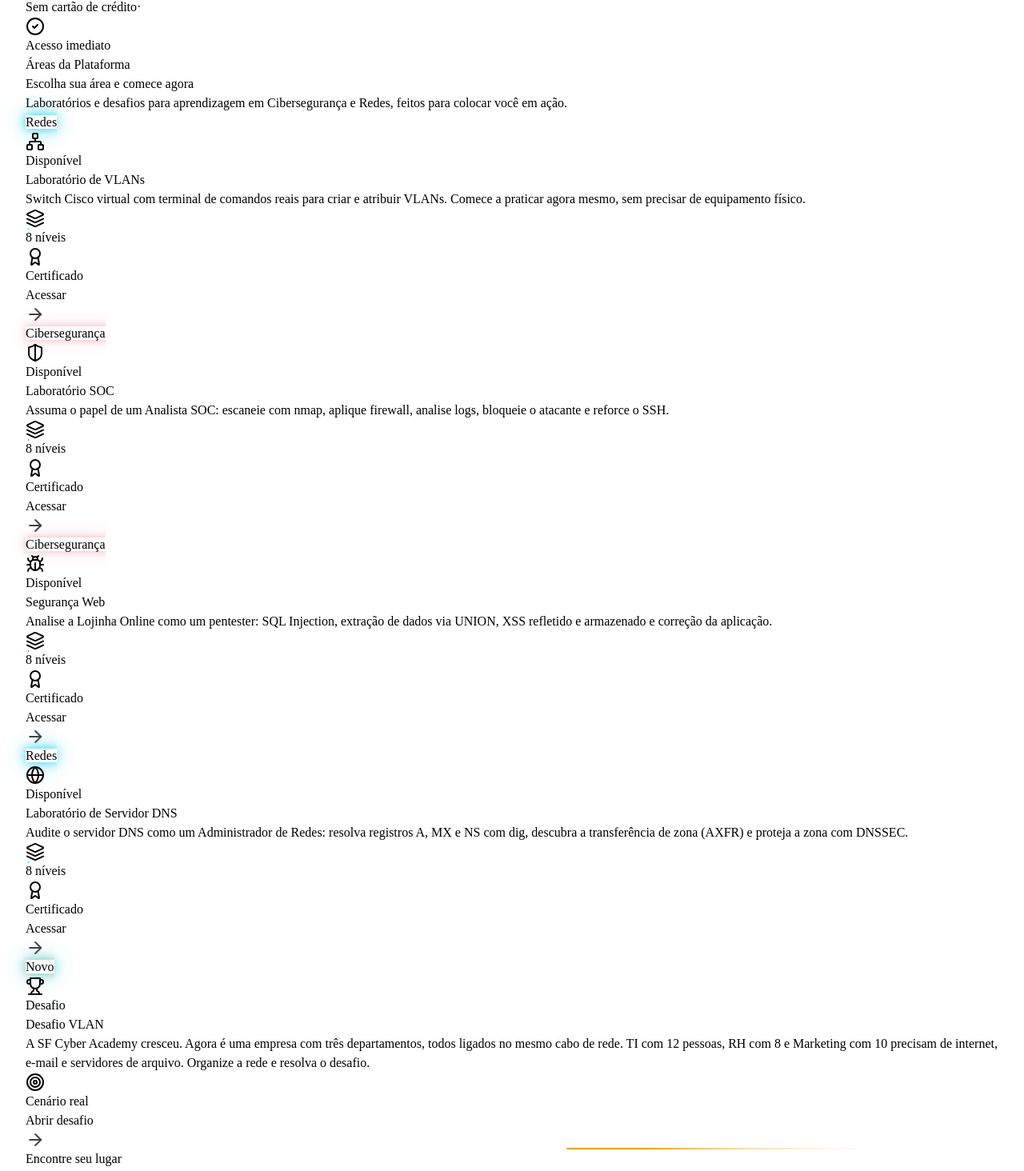
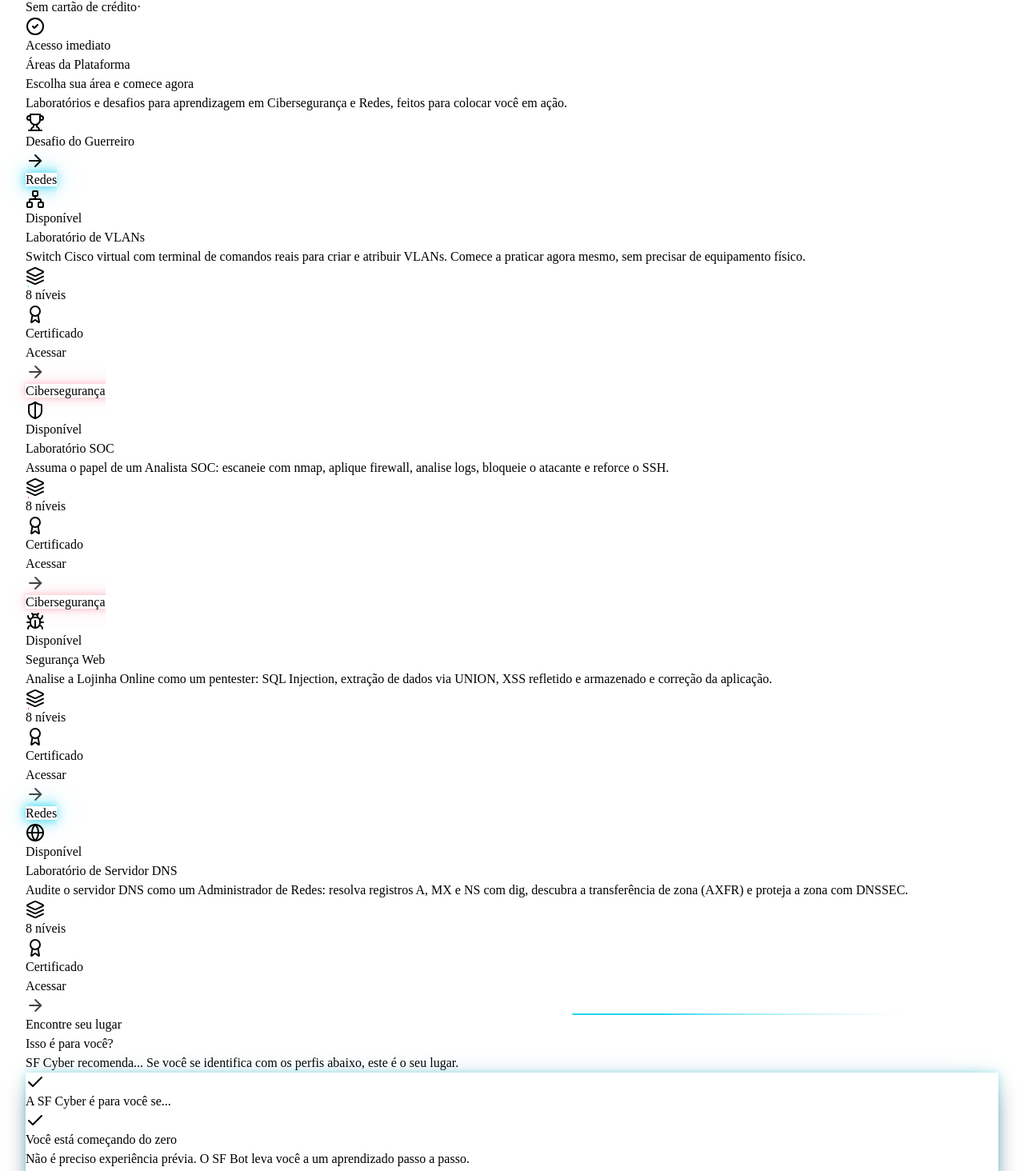
Before and after one commit to sandronsk1977-creator/sf-cyber, a React (Vite) app in the folder client/: page / in a window 1280 px wide. Shown: the part 2032-3496 px from the top of the page at 80% size. Built offline with nearby package versions, Linux system fonts and the light colour scheme.

Commit message:
Move Desafio VLAN para botao com modal e restaura os 4 cards alinhados

```diff
--- /dev/null
+++ b/client/src/components/DesafioVlanModal.tsx
@@ -0,0 +1,88 @@
+import { useEffect } from "react";
+import { Trophy, Target, ArrowRight, X } from "lucide-react";
+
+interface DesafioVlanModalProps {
+  open: boolean;
+  onOpenChange: (open: boolean) => void;
+}
+
+export function DesafioVlanModal({ open, onOpenChange }: DesafioVlanModalProps) {
+  useEffect(() => {
+    if (!open) return;
+
+    const handleKeyDown = (event: KeyboardEvent) => {
+      if (event.key === "Escape") onOpenChange(false);
+    };
+
+    const previousOverflow = document.body.style.overflow;
+    document.body.style.overflow = "hidden";
+    document.addEventListener("keydown", handleKeyDown);
+
+    return () => {
+      document.body.style.overflow = previousOverflow;
+      document.removeEventListener("keydown", handleKeyDown);
+    };
+  }, [open, onOpenChange]);
+
+  if (!open) return null;
+
+  return (
+    <div
+      role="dialog"
+      aria-modal="true"
+      aria-labelledby="desafio-vlan-title"
+      className="fixed inset-0 z-50 flex items-center justify-center bg-black/70 p-4 backdrop-blur-sm"
+      onClick={() => onOpenChange(false)}
+    >
+      <div
+        className="relative w-full max-w-lg rounded-2xl border border-amber-500/40 bg-slate-900 p-6 pt-8 text-slate-100 shadow-2xl shadow-amber-500/10"
+        onClick={(event) => event.stopPropagation()}
+      >
+        <button
+          type="button"
+          onClick={() => onOpenChange(false)}
+          aria-label="Fechar"
+          autoFocus
+          className="absolute right-4 top-4 rounded-lg p-1.5 text-slate-400 transition-colors hover:bg-slate-800 hover:text-white"
+        >
+          <X className="h-5 w-5" />
+        </button>
+
+        <span className="mb-4 inline-flex items-center gap-2 rounded-full border border-amber-500/30 bg-amber-500/10 px-3 py-1 font-mono text-xs font-bold uppercase tracking-widest text-amber-300">
+          <Trophy className="h-3.5 w-3.5" />
+          Desafio
+        </span>
+
+        <h2
+          id="desafio-vlan-title"
+          className="mb-2 font-mono text-2xl font-extrabold text-white"
+        >
+          Desafio VLAN
+        </h2>
+        <p className="mb-5 text-sm leading-relaxed text-slate-300">
+          A SF Cyber Academy cresceu. Agora é uma empresa com três departamentos, todos ligados no
+          mesmo cabo de rede. TI com 12 pessoas, RH com 8 e Marketing com 10 precisam de internet,
+          e-mail e servidores de arquivo. Organize a rede e resolva o desafio.
+        </p>
+
+        <div className="mb-6 flex items-center gap-2">
+          <span className="inline-flex items-center gap-1.5 rounded-full border border-slate-700 bg-slate-800/80 px-3 py-1.5 text-xs font-semibold text-slate-300">
+            <Target className="h-3.5 w-3.5 text-amber-400" />
+            Cenário real
+          </span>
+        </div>
+
+        <a
+          href="https://desafiovlan.projetosdisruptivos.com.br/"
+          target="_blank"
+          rel="noopener noreferrer"
+          onClick={() => onOpenChange(false)}
+          className="inline-flex w-full items-center justify-center gap-2 rounded-xl bg-amber-500 px-5 py-3 text-sm font-bold text-slate-950 shadow-xl shadow-amber-500/25 transition-colors hover:bg-amber-600"
+        >
+          Abrir desafio
+          <ArrowRight className="h-4 w-4" />
+        </a>
+      </div>
+    </div>
+  );
+}
--- a/client/src/components/PortalCardsSection.tsx
+++ b/client/src/components/PortalCardsSection.tsx
@@ -1,5 +1,6 @@
-import React from "react";
-import { Network, ShieldHalf, Bug, Globe, ArrowRight, Layers, Award, Trophy, Target } from "lucide-react";
+import React, { useState } from "react";
+import { Network, ShieldHalf, Bug, Globe, ArrowRight, Layers, Award, Trophy } from "lucide-react";
+import { DesafioVlanModal } from "@/components/DesafioVlanModal";
 
 const metaChips = (
   <>
@@ -25,6 +26,8 @@ const cardFooter = (
 );
 
 export function PortalCardsSection() {
+  const [desafioOpen, setDesafioOpen] = useState(false);
+
   return (
     <section id="portal" className="py-20 bg-slate-950 text-slate-100 relative">
       <div className="container">
@@ -40,12 +43,24 @@ export function PortalCardsSection() {
           </p>
         </div>
 
-        <div className="flex flex-wrap justify-center gap-6 max-w-6xl mx-auto">
+        <div className="mb-10 -mt-6 flex justify-center">
+          <button
+            type="button"
+            onClick={() => setDesafioOpen(true)}
+            className="group inline-flex items-center gap-2.5 rounded-xl border border-amber-300/70 bg-amber-500 px-6 py-3 text-sm font-extrabold uppercase tracking-wider text-slate-950 shadow-[0_0_22px_rgba(245,158,11,0.45)] transition-all hover:-translate-y-0.5 hover:bg-amber-400 hover:shadow-[0_0_36px_rgba(245,158,11,0.75)] focus-visible:outline-none focus-visible:ring-2 focus-visible:ring-amber-300 focus-visible:ring-offset-2 focus-visible:ring-offset-slate-950 sm:text-base"
+          >
+            <Trophy className="h-5 w-5" />
+            Desafio do Guerreiro
+            <ArrowRight className="h-4 w-4 transition-transform group-hover:translate-x-1" />
+          </button>
+        </div>
+
+        <div className="grid grid-cols-1 md:grid-cols-2 xl:grid-cols-4 gap-6 max-w-6xl mx-auto">
           {/* Card 01 - Redes | Simulador VLAN */}
           <a
             href="/vlans/index.html"
             style={{ "--neon": "#22d3ee" } as React.CSSProperties}
-            className="sf-neon-card group relative w-full md:w-[calc(50%-0.75rem)] xl:w-[calc(33.333%-1rem)] p-6 pt-7 rounded-3xl bg-slate-900/60 border border-cyan-500/40 flex flex-col justify-between transition-all hover:-translate-y-1 hover:border-cyan-400"
+            className="sf-neon-card group relative p-6 pt-7 rounded-3xl bg-slate-900/60 border border-cyan-500/40 flex flex-col justify-between transition-all hover:-translate-y-1 hover:border-cyan-400"
             target="_blank"
             rel="noopener noreferrer"
           >
@@ -75,7 +90,7 @@ export function PortalCardsSection() {
           <a
             href="/seguranca/index.html"
             style={{ "--neon": "#f43f5e" } as React.CSSProperties}
-            className="sf-neon-card group relative w-full md:w-[calc(50%-0.75rem)] xl:w-[calc(33.333%-1rem)] p-6 pt-7 rounded-3xl bg-slate-900/60 border border-cyan-500/40 flex flex-col justify-between transition-all hover:-translate-y-1 hover:border-cyan-400"
+            className="sf-neon-card group relative p-6 pt-7 rounded-3xl bg-slate-900/60 border border-cyan-500/40 flex flex-col justify-between transition-all hover:-translate-y-1 hover:border-cyan-400"
             target="_blank"
             rel="noopener noreferrer"
           >
@@ -105,7 +120,7 @@ export function PortalCardsSection() {
           <a
             href="/web/index.html"
             style={{ "--neon": "#f43f5e" } as React.CSSProperties}
-            className="sf-neon-card group relative w-full md:w-[calc(50%-0.75rem)] xl:w-[calc(33.333%-1rem)] p-6 pt-7 rounded-3xl bg-slate-900/60 border border-cyan-500/40 flex flex-col justify-between transition-all hover:-translate-y-1 hover:border-cyan-400"
+            className="sf-neon-card group relative p-6 pt-7 rounded-3xl bg-slate-900/60 border border-cyan-500/40 flex flex-col justify-between transition-all hover:-translate-y-1 hover:border-cyan-400"
             target="_blank"
             rel="noopener noreferrer"
           >
@@ -135,7 +150,7 @@ export function PortalCardsSection() {
           <a
             href="/dns/index.html"
             style={{ "--neon": "#22d3ee" } as React.CSSProperties}
-            className="sf-neon-card group relative w-full md:w-[calc(50%-0.75rem)] xl:w-[calc(33.333%-1rem)] p-6 pt-7 rounded-3xl bg-slate-900/60 border border-cyan-500/40 flex flex-col justify-between transition-all hover:-translate-y-1 hover:border-cyan-400"
+            className="sf-neon-card group relative p-6 pt-7 rounded-3xl bg-slate-900/60 border border-cyan-500/40 flex flex-col justify-between transition-all hover:-translate-y-1 hover:border-cyan-400"
             target="_blank"
             rel="noopener noreferrer"
           >
@@ -160,50 +175,9 @@ export function PortalCardsSection() {
 
             {cardFooter}
           </a>
+        </div>
 
-          {/* Card 05 - Desafio VLAN */}
-          <a
-            href="https://desafiovlan.projetosdisruptivos.com.br/"
-            style={{ "--neon": "#f59e0b" } as React.CSSProperties}
-            className="sf-neon-card group relative w-full md:w-[calc(50%-0.75rem)] xl:w-[calc(33.333%-1rem)] p-6 pt-7 rounded-3xl bg-slate-900/60 border border-amber-500/40 flex flex-col justify-between transition-all hover:-translate-y-1 hover:border-amber-400"
-            target="_blank"
-            rel="noopener noreferrer"
-          >
-            <span className="absolute -top-3.5 left-1/2 -translate-x-1/2 px-4 py-1 rounded-full bg-amber-950 text-amber-200 text-xs font-bold uppercase tracking-wider border border-amber-400/50 animate-neon-badge z-10">
-              Novo
-            </span>
-            <div className="flex items-start justify-between mb-4">
-              <div className="w-11 h-11 rounded-2xl bg-amber-500/15 flex items-center justify-center text-amber-400 group-hover:scale-110 transition-transform">
-                <Trophy className="w-6 h-6" />
-              </div>
-              <span className="px-3 py-1 rounded-full bg-amber-500/10 border border-amber-500/30 text-amber-300 text-xs font-bold uppercase tracking-wider">
-                Desafio
-              </span>
-            </div>
-
-            <h3 className="font-extrabold text-xl mb-2 text-white font-mono leading-tight min-h-[56px]">
-              Desafio VLAN
-            </h3>
-            <p className="text-slate-400 text-sm leading-relaxed mb-5">
-              A SF Cyber Academy cresceu. Agora é uma empresa com três departamentos, todos ligados
-              no mesmo cabo de rede. TI com 12 pessoas, RH com 8 e Marketing com 10 precisam de
-              internet, e-mail e servidores de arquivo. Organize a rede e resolva o desafio.
-            </p>
-
-            <div className="flex flex-col gap-3">
-              <div className="flex items-center justify-between gap-2">
-                <span className="inline-flex items-center gap-1.5 text-xs font-semibold text-slate-300 bg-slate-800/80 border border-slate-700 px-3 py-1.5 rounded-full">
-                  <Target className="w-3.5 h-3.5 text-amber-400" />
-                  Cenário real
-                </span>
-              </div>
-              <span className="inline-flex items-center justify-center gap-2 font-bold bg-amber-500 hover:bg-amber-600 text-slate-950 text-sm px-5 py-2.5 rounded-xl shadow-xl shadow-amber-500/25 transition-colors w-full">
-                Abrir desafio
-                <ArrowRight className="w-4 h-4 animate-arrow-pulse" />
-              </span>
-            </div>
-          </a>
-        </div>
+        <DesafioVlanModal open={desafioOpen} onOpenChange={setDesafioOpen} />
       </div>
     </section>
   );
```
